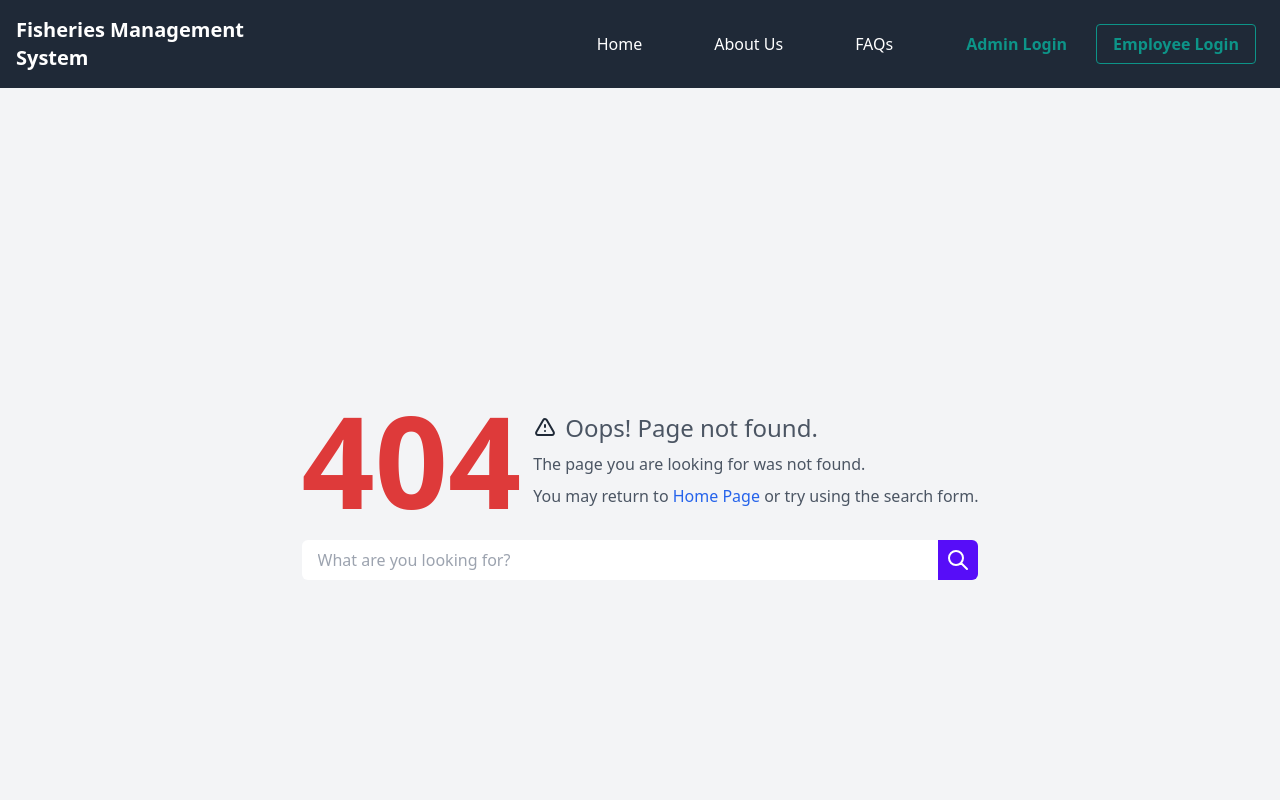
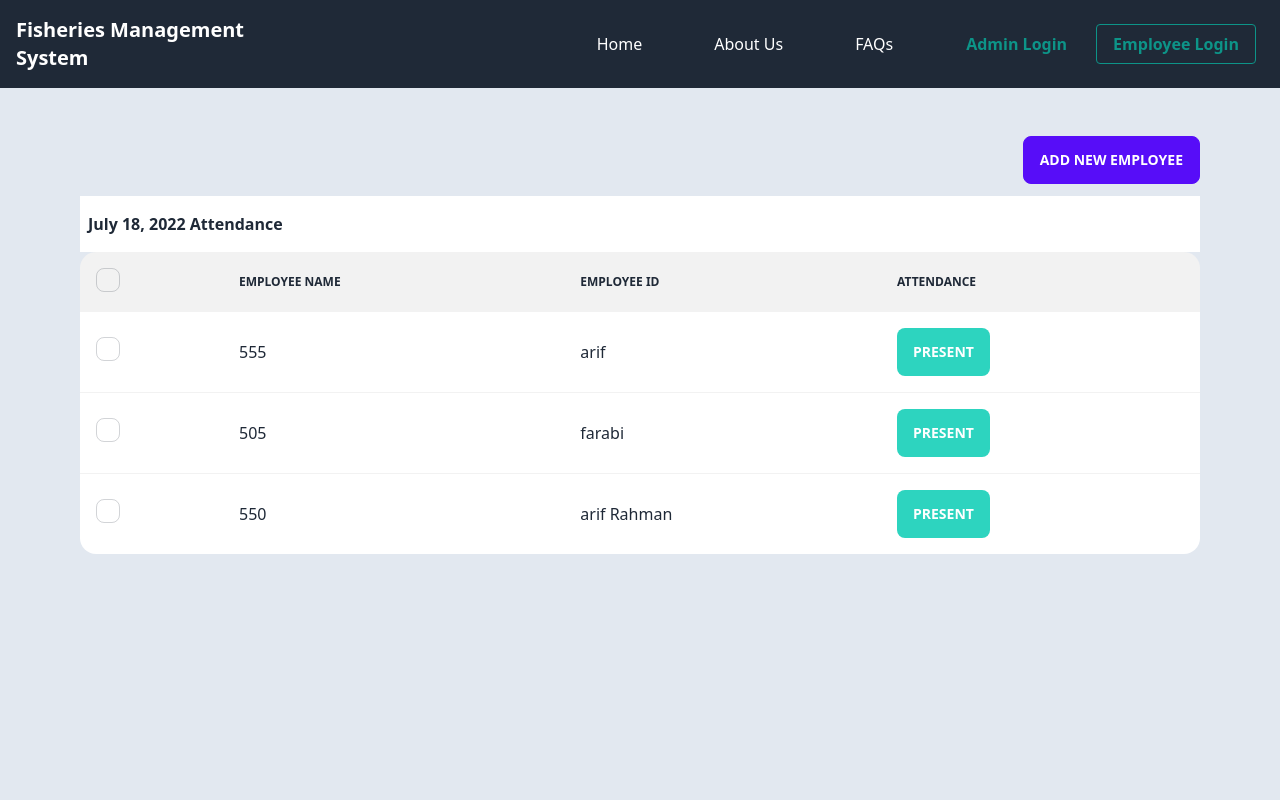
Before and after one commit to Fisheries-Management-System/fisheries-management-system-client, a React (Create React App) app: page /EmployeeAttendancesInterface in a window 1280 px wide. Shown: the top 800 px of the page. Built offline with nearby package versions, Linux system fonts and the light colour scheme.

Commit message:
employee attendance ui done

```diff
--- a/src/App.js
+++ b/src/App.js
@@ -1,7 +1,7 @@
 import { Route, Routes, useLocation } from "react-router-dom";
 import Home from "./Pages/HomePage/Home/Home";
+import EmployeeAttendancesInterface from "./Pages/Login/EmployeeAttendancesInterface";
 import EmployeeLogin from "./Pages/Login/EmployeeLogin";
-import Footer from "./Pages/SharedPages/Footer/Footer";
 import Header from "./Pages/SharedPages/Header/Header";
 import PageNotFound from "./Pages/SharedPages/PageNotFound/PageNotFound";
 
@@ -13,9 +13,9 @@ function App() {
         <Routes>
           <Route path="/" element={<Home />} />
           <Route path="/employee-login" element={<EmployeeLogin />} />
+          <Route path="/EmployeeAttendancesInterface" element={<EmployeeAttendancesInterface />} />
           <Route path="*" element={<PageNotFound />} />
         </Routes>
-        <Footer />
       </div>
     </>
   );
--- a/src/Pages/HomePage/Home/Home.jsx
+++ b/src/Pages/HomePage/Home/Home.jsx
@@ -1,5 +1,6 @@
 import React from "react";
 import Review from "../../../Components/HomePage/Testimonial/Review";
+import Footer from "../../SharedPages/Footer/Footer";
 
 const Home = () => {
   return (
@@ -14,14 +15,14 @@ const Home = () => {
         }}
       >
         <marquee behavior="" direction="">
-          Fisheries management is the process of developing and enforcing the
-          policies necessary to prevent overfishing and aid the recovery of
+          Fisheries management is the process of developing and enforcing the policies necessary to prevent overfishing and aid the recovery of
           overfished stocks
         </marquee>
       </div>
       <div className="bg-slate-100">
         <Review />
       </div>
+      <Footer />
     </>
   );
 };
--- a/src/Pages/Login/EmployeeAttendancesInterface.js
+++ b/src/Pages/Login/EmployeeAttendancesInterface.js
@@ -1,7 +1,72 @@
+import { tr } from "date-fns/locale";
 import React from "react";
 
 const EmployeeAttendancesInterface = () => {
-  return <div>Employee Attendances Interface</div>;
+  const months = ["January", "February", "March", "April", "May", "June", "July ", "August ", "September ", "October ", "November ", "December "];
+
+  const d = new Date();
+  let month = months[d.getMonth()];
+
+  const Attendances = [
+    {
+      id: 1,
+      name: "arif ",
+      emploeeId: 555,
+    },
+    {
+      id: 1,
+      name: "farabi ",
+      emploeeId: 505,
+    },
+    {
+      id: 1,
+      name: "arif Rahman ",
+      emploeeId: 550,
+    },
+  ];
+  return (
+    <div className="px-20 bg-slate-200 min-h-screen ">
+      <div className="flex justify-end">
+        <button className=" btn btn-primary mt-12 mb-3">Add New Employee</button>
+      </div>
+      <p className="font-bold py-4 px-2 bg-white">
+        {month}
+        {d.getDate()}, {d.getFullYear()} Attendance
+      </p>
+      <div class="overflow-x-auto w-full pb-20">
+        <table class="table w-full">
+          <thead>
+            <tr>
+              <th>
+                <label>
+                  <input type="checkbox" class="checkbox" />
+                </label>
+              </th>
+              <th>EMPLOYEE NAME</th>
+              <th>EMPLOYEE ID</th>
+              <th>ATTENDANCE</th>
+            </tr>
+          </thead>
+          <tbody>
+            {Attendances.map((attendanc) => (
+              <tr>
+                <td>
+                  <label>
+                    <input type="checkbox" class="checkbox" />
+                  </label>
+                </td>
+                <td>{attendanc.emploeeId}</td>
+                <td>{attendanc.name}</td>
+                <td>
+                  <button className="btn bg-teal-400 border-0">present</button>
+                </td>
+              </tr>
+            ))}
+          </tbody>
+        </table>
+      </div>
+    </div>
+  );
 };
 
 export default EmployeeAttendancesInterface;
--- a/src/Pages/SharedPages/Footer/Footer.js
+++ b/src/Pages/SharedPages/Footer/Footer.js
@@ -27,11 +27,8 @@ const Footer = () => {
         <div>
           <span class="footer-title">Newsletter</span>
           <div class="form-control w-80">
-            <label class="label">
-              <span class="label-text">Enter your email address</span>
-            </label>
             <div class="relative">
-              <input type="text" placeholder="username@site.com" class="input input-bordered w-full bg-white pr-16" />
+              <input type="text" placeholder="username@site.com" class="input input-bordered w-full bg-white text-black pr-16" />
               <button class="btn bg-teal-600 text-white absolute top-0 right-0 bordered-0 rounded-l-none">Subscribe</button>
             </div>
           </div>
```
